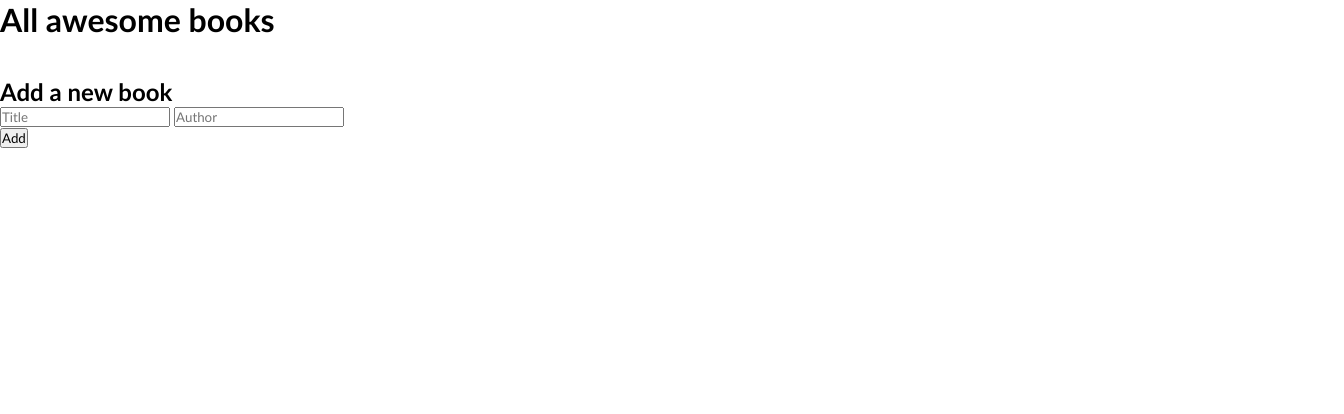
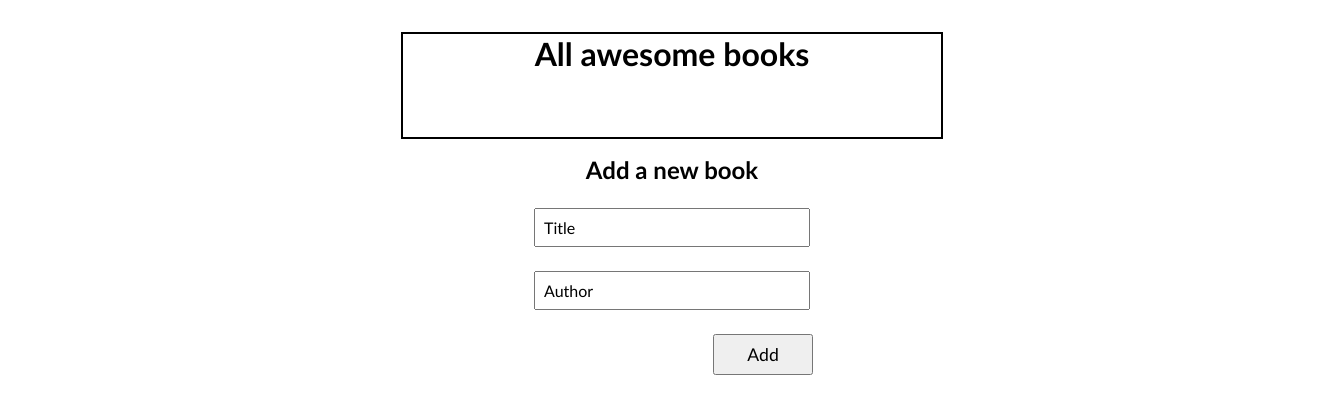
Before and after one commit to Kaghenimbale/Awesome-book, a website: page index.html in a window 1280 px wide. Shown: the whole page, 1344 px wide, since content can reach past the window. Drawn offline with Linux system fonts and the light colour scheme.

Commit message:
Add styling to the list items

```diff
--- a/style.css
+++ b/style.css
@@ -4,3 +4,79 @@
   list-style: none;
   font-family: 'Trebuchet MS', 'Lucida Sans Unicode', 'Lucida Grande', 'Lucida Sans', Arial, sans-serif;
 }
+
+body {
+  width: 100vw;
+  display: flex;
+  flex-direction: column;
+  align-items: center;
+  padding: 2rem;
+}
+
+.book-store {
+  display: flex;
+  flex-direction: column;
+  align-items: center;
+  border: 2px solid black;
+}
+
+#container {
+  display: flex;
+  flex-direction: column;
+  align-items: center;
+  width: 40vw;
+  padding: 0.8rem;
+}
+
+li {
+  display: flex;
+  width: 100%;
+  align-items: center;
+  justify-content: space-between;
+  padding: 0.5rem;
+}
+
+.description {
+  display: flex;
+  align-items: center;
+  gap: 1rem;
+}
+
+#remove {
+  font-size: 1.2rem;
+  padding: 0.2rem 0.3rem;
+}
+
+#form {
+  display: flex;
+  flex-direction: column;
+  align-items: center;
+  gap: 1.5rem;
+  width: 40vw;
+  padding: 1rem;
+}
+
+input {
+  padding: 0.5rem 0.5rem;
+  width: 20vw;
+  color: black;
+  font-size: 1rem;
+}
+
+input::placeholder {
+  color: black;
+  font-size: 1rem;
+}
+
+#form .btn-container {
+  width: 22vw;
+  display: flex;
+  align-items: center;
+  justify-content: end;
+}
+
+#add-btn {
+  font-size: 1.1rem;
+  padding: 0.5rem 2rem;
+  color: black;
+}
```
